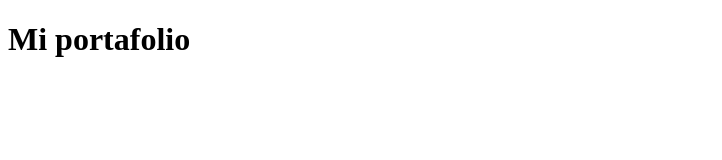
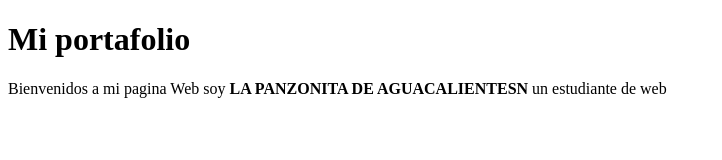
Before and after one commit to dbeltran117/PruebGit, a plain HTML site: page index.html in a window 1280 px wide. Shown: the whole page, without its empty margins (0-722 px from the left). Drawn offline with Linux system fonts and the light colour scheme.

Commit message:
Se agrego presentacion

```diff
--- a/index.html
+++ b/index.html
@@ -7,5 +7,6 @@
 </head>
 <body>
 <h1>Mi portafolio</h1>
+<p>Bienvenidos a mi pagina Web soy <strong>LA PANZONITA DE AGUACALIENTESN  </strong> un estudiante de web</p>
 </body>
 </html>
```
